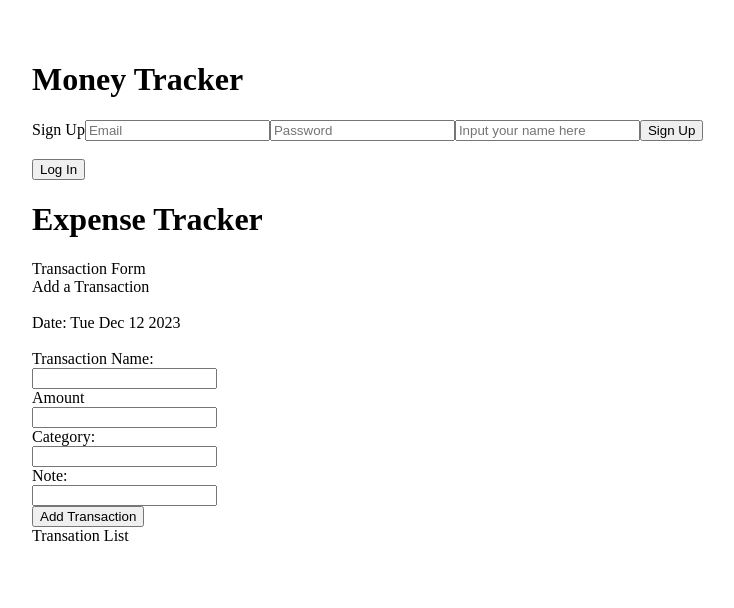
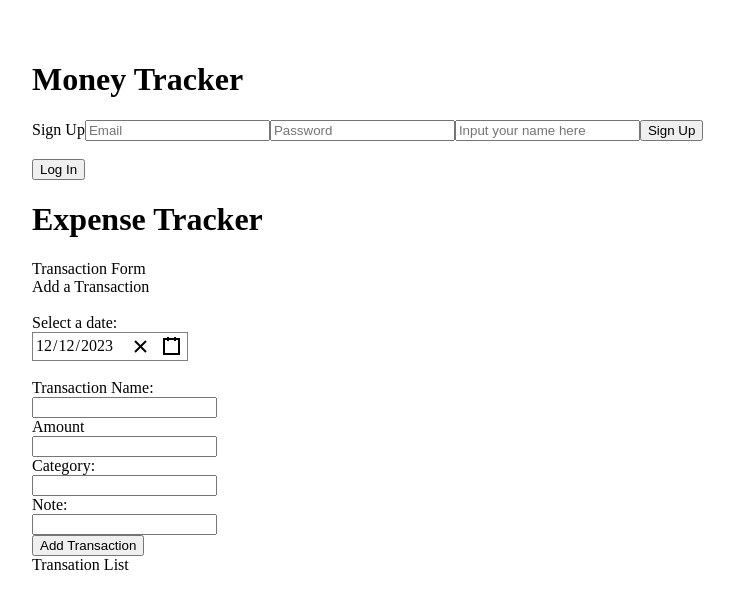
Before and after one commit to kywk23/project-2-THRIFTYCO, a React (Vite) app: page / in a window 1280 px wide. Shown: the top 608 px of the page, without its empty margins (8-742 px from the left). Built offline with nearby package versions, Linux system fonts and the light colour scheme; no server answers.

Commit message:
added date picker and added input validation for amount.

```diff
--- a/package.json
+++ b/package.json
@@ -13,6 +13,7 @@
     "axios": "^1.6.2",
     "firebase": "^10.7.1",
     "react": "^18.2.0",
+    "react-date-picker": "^10.6.0",
     "react-dom": "^18.2.0"
   },
   "devDependencies": {
--- a/src/ExpenseTrackerForm.jsx
+++ b/src/ExpenseTrackerForm.jsx
@@ -1,4 +1,9 @@
 import React, { useState, useEffect } from "react";
+
+//npm package: date picker
+import DatePicker from "react-date-picker";
+import "react-date-picker/dist/DatePicker.css";
+import "react-calendar/dist/Calendar.css";
 
 export default function ExpenseTrackerForm() {
   const [name, setName] = useState(""); // input transaction name
@@ -7,15 +12,42 @@ export default function ExpenseTrackerForm() {
   const [note, setNote] = useState("");
   const [currentDate, setCurrentDate] = useState(""); // state to hold current date
 
-  useEffect(() => {
-    // use current date for now
-    setCurrentDate(new Date().toDateString());
-  }, []);
+  //date picker
+  const [selectedDate, setSelectedDate] = useState(new Date().toDateString()); // current date if user did not choose
+
+  // useEffect(() => {
+  //   // use current date for now
+  //   // use npm date picker
+  //   setCurrentDate(new Date().toDateString());
+  // }, []);
+
+  //set date format to Day and Date only
+  const handleDateChange = (date) => {
+    setSelectedDate(date.toDateString());
+  };
+
+  // Prevent negative values for amount
+  const handleAmountChange = (e) => {
+    let inputValue = e.target.value;
+
+    //when user keys in cents without "0" at the start, add a 0
+    if (inputValue.startsWith(".")) {
+      inputValue = `0${inputValue}`;
+    }
+
+    //regular expression of value starting from 0.01 or .01 (without a zero before decimal point)
+    //disallow negative numbers
+    const regex = /^(?!-)\d*(\.\d{0,2})?$/;
+
+    if (regex.test(inputValue) || inputValue === "") {
+      setAmount(inputValue);
+    }
+  };
 
   const handleSubmit = (e) => {
     e.preventDefault();
     console.log("Transaction", {
-      Date: currentDate,
+      selectedDate,
       name,
       amount,
       category,
@@ -29,7 +61,9 @@ export default function ExpenseTrackerForm() {
       <br />
       <form onSubmit={handleSubmit}>
         <div>
-          <div>Date: {currentDate}</div>
+          Select a date:
+          <br />
+          <DatePicker onChange={handleDateChange} value={selectedDate} />
         </div>
         <br />
         <label>
@@ -45,8 +79,10 @@ export default function ExpenseTrackerForm() {
           <div>Amount</div>
           <input
             type="number"
+            step="0.01" //increament
+            min="0.01" //minimal amount
             required
-            onChange={(e) => setAmount(e.target.value)}
+            onChange={(e) => handleAmountChange(e)}
             value={amount}
           />
         </label>
@@ -60,6 +96,7 @@ export default function ExpenseTrackerForm() {
           />
         </label>
         <label>
+          {/* optional for user */}
           <div>Note:</div>
           <input
             type="text"
```
Also changed, not shown: src/Components/LogInSignUp.jsx (+16 -3 lines), 1 other file (tests, documents, lock files or other folders).
